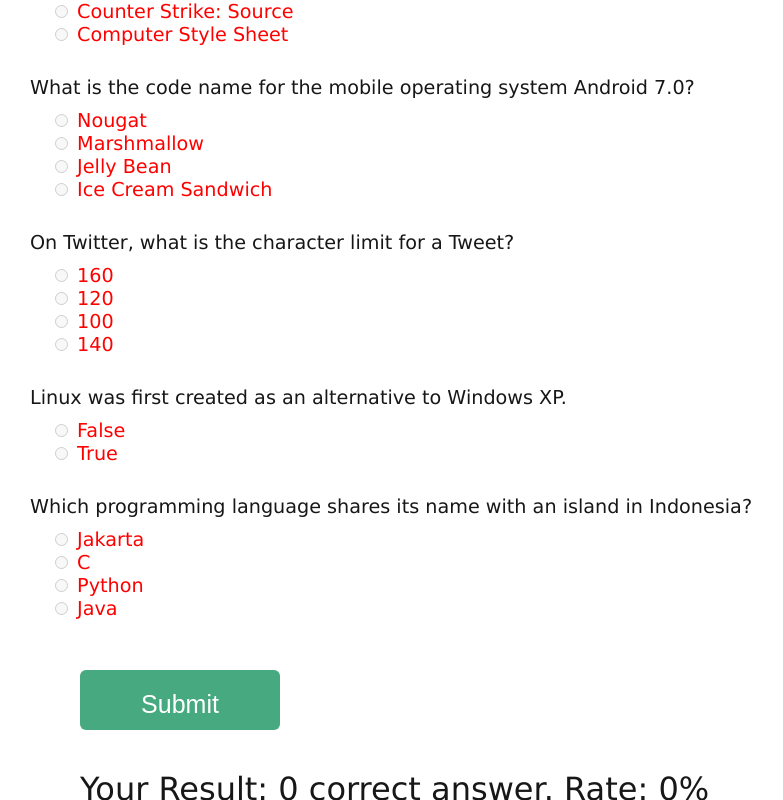
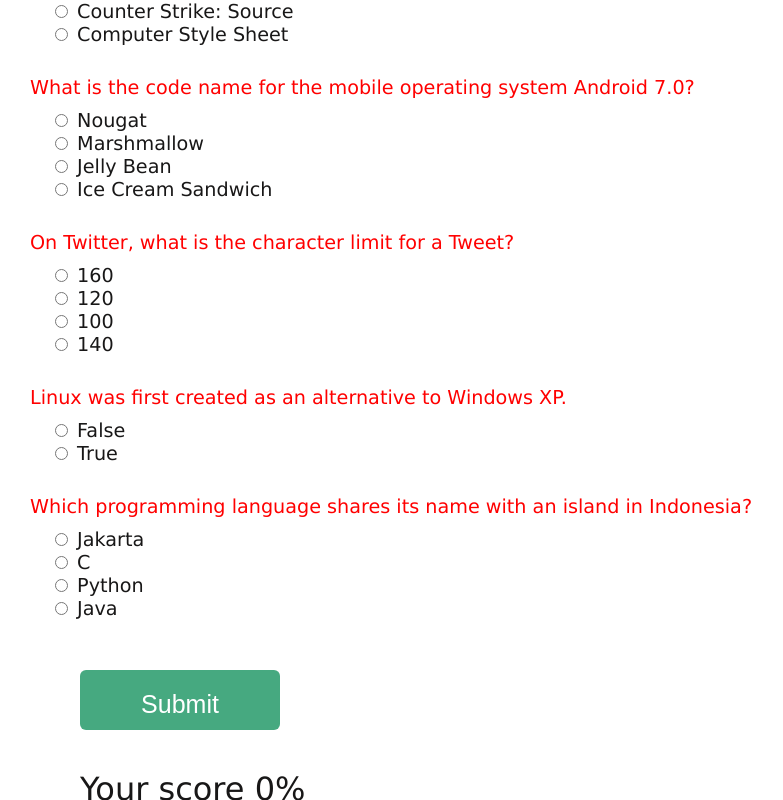
Before and after one commit to Abdugaffor-97/M1-Benchmark, a plain HTML site: page index.html in a window 1280 px wide. Both pictures are taken after a click on the button "Submit". Shown: the part 844-1644 px from the top of the page, without its empty margins (0-783 px from the left). Drawn offline with Linux system fonts and the light colour scheme.

Commit message:
updated code

```diff
--- a/index.html
+++ b/index.html
@@ -35,18 +35,11 @@
 <body>
 
     <h2>Questions:</h2>
+    <div id="quiz"></div>
 
-    <div id="testPart">
+    <button id="submit">Submit</button>
 
-        <div id="quiz"></div>
-
-        <button id="submit">Submit</button>
-
-        <div id="result"></div>
-
-
-    </div>
-
+    <div id="result"></div>
 </body>
 <script src="script.js"></script>
 
--- a/script.js
+++ b/script.js
@@ -102,7 +102,10 @@ const shuffleArray = function (array) {
     return array;
 };
 
-window.onload = function () {
+const quizContainer = document.getElementById("quiz");
+const submitButton = document.getElementById("submit");
+
+document.addEventListener("DOMContentLoaded", () => {
     //IF YOU ARE DISPLAYING ALL THE QUESTIONS TOGETHER:
     //HINT: for each question, create a container with the "question"
     //create a radio button https://developer.mozilla.org/en-US/docs/Web/HTML/Element/input/radio with, as option the both the correct answer and the incorrect answers
@@ -110,84 +113,80 @@ window.onload = function () {
     //IF YOU ARE DISPLAYING ONE QUESTION AT A TIME
     //Display first question with a title + radio button
     //when the user select the answer, pick the next question and remove this from the page after added in a varible the users' choice.
-
-    const quizContainer = document.querySelector("#quiz");
-    const submitButton = document.querySelector("#submit");
-    const resultContainer = document.querySelector("#result");
-
-    // Store outputs
+    // Storing all of the questions and answer choices
     const output = [];
-
     questions.forEach((question, number) => {
         // console.log(question);
-        // console.log(number);
-        question.incorrect_answers.push(question.correct_answer);
 
-        // Store all of the answers
-        const answers = [];
-        const shuffledArray = shuffleArray(question.incorrect_answers);
-        console.log(shuffledArray);
+        question["choices"] = (
+            question.incorrect_answers.join() + `,${question.correct_answer}`
+        ).split(",");
+        question["choices"] = shuffleArray(question.choices);
+        // console.log(question.choices);
 
-        for (answer in question.incorrect_answers) {
-            // Adding and HTNL radio button
+        let outputChoices = [];
 
-            answers.push(
+        question.choices.forEach((choice, num) => {
+            outputChoices.push(
                 `<label>
-                        <input type="radio" name="question${number}" value="${answer}">
+                <input type="radio" name="question${number}" value="${choice}">
+                    ${choice}
+                </label>`
+            );
+        });
 
-                        ${shuffledArray[answer]}
-                    </label>`
-            );
-            // console.log(answer);
-        }
-
-        output.push(`<div class="question">${question.question}</div>
-            <div class=answers>${answers.join("")}</div>`);
+        output.push(
+            `<div class="question">
+                ${question.question}
+            </div>
+            <div class="answers">${outputChoices.join("")}</div>`
+        );
+        // console.log(outputChoices.join());
     });
-
-    // Publish question on page
     quizContainer.innerHTML = output.join("");
 
-    const showResults = function () {
-        const answerContainers = quizContainer.querySelectorAll(".answers");
+    submitButton.addEventListener("click", function () {
+        const resultContainer = document.getElementById("result");
 
-        // Sum all correct answers
+        const answerContainers = quizContainer.getElementsByClassName(
+            "answers"
+        );
+
+        const questionContainers = quizContainer.getElementsByClassName(
+            "question"
+        );
+
+        // console.log(answerContainers);
+
+        // To store user's correct answers
         let correctAnswers = 0;
 
-        const input = quizContainer.querySelectorAll("input");
-        console.log(input);
-        input.forEach((input) => {
-            input.disabled = true;
-        });
-
+        // }
         questions.forEach((question, number) => {
             const answerContainer = answerContainers[number];
+            const questionContainer = questionContainers[number];
+
+            // console.log(answerContainer);
+            //
             const selector = `input[name=question${number}]:checked`;
-            const userAnswer =
-                question.incorrect_answers[
-                    (answerContainer.querySelector(selector) || {}).value
-                ];
-            // console.log(answerContainer);
+
+            userAnswer = (answerContainer.querySelector(selector) || {}).value;
             console.log(userAnswer);
-            // console.log(question.correct_answer);
 
             if (userAnswer === question.correct_answer) {
                 correctAnswers++;
+                questionContainer.style.color = "#26de26";
+
                 console.log(correctAnswers);
-                answerContainer.style.color = "green";
             } else {
-                answerContainer.style.color = "red";
+                questionContainer.style.color = "red";
             }
         });
-
-        resultContainer.innerHTML = `Your Result: ${correctAnswers} correct answer.  Rate: ${
-            100 * (correctAnswers / questions.length)
+        resultContainer.innerHTML = `Your score ${
+            (correctAnswers / questions.length) * 100
         }%`;
-    };
-
-    submitButton.addEventListener("click", showResults);
-};
-
+    });
+});
 //HOW TO calculate the result
 //You can do it in 2 ways:
 //If you are presenting all questions together, just take all the radio buttons and check if the selected answer === correct_answer
```
